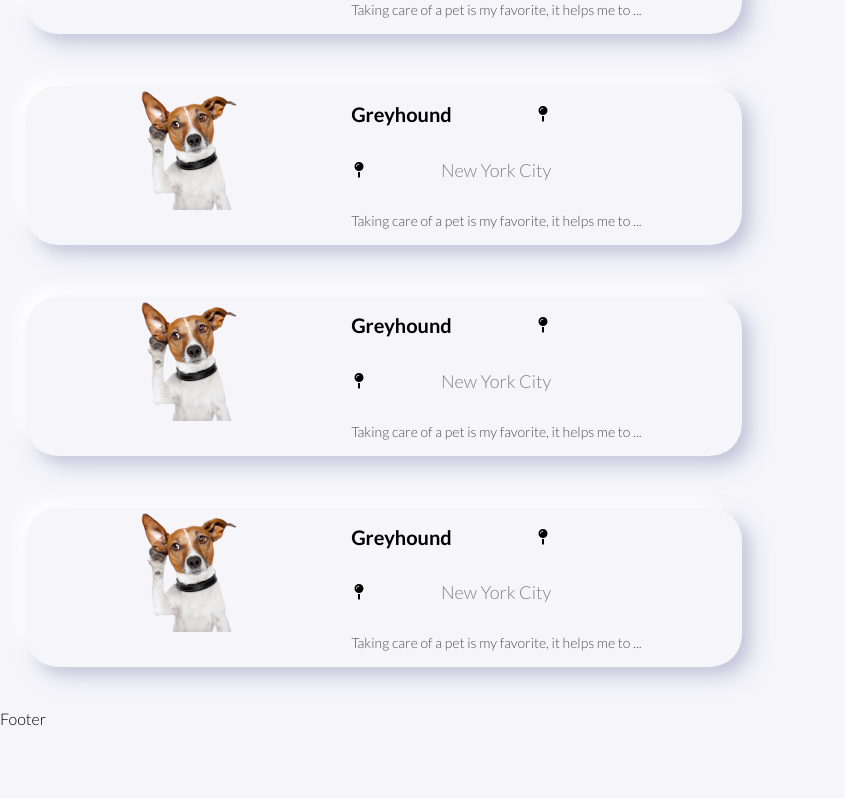
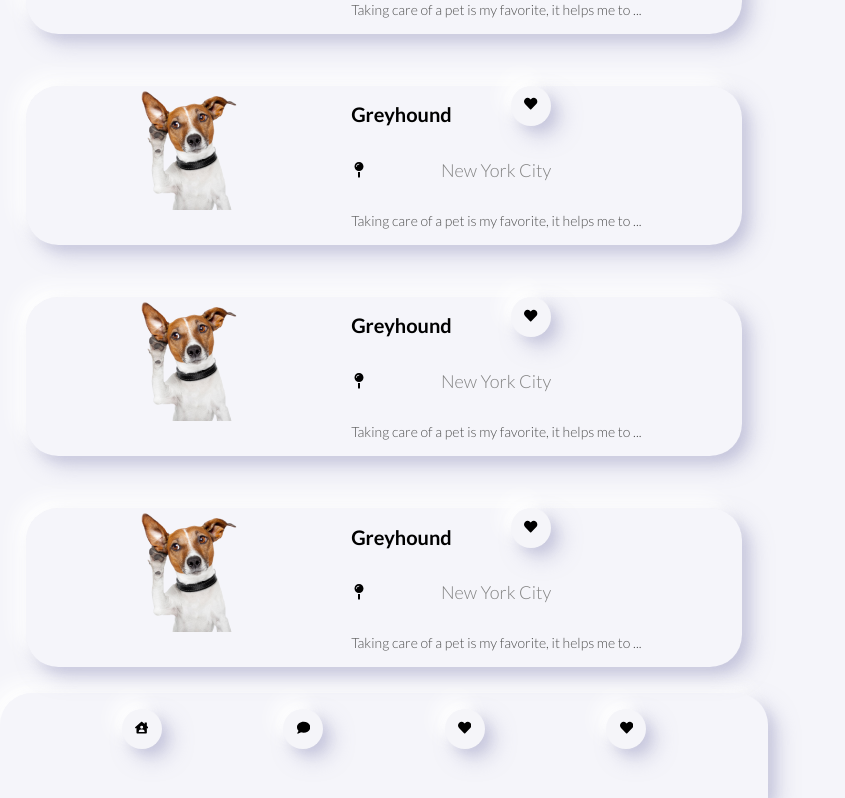
Before and after one commit to rts-cmk-wu09/framework1-mypets-sofiehilge, a React (Vite) app: page /listview in a window 1280 px wide. Shown: the part 708-1506 px from the top of the page, without its empty margins (0-845 px from the left). Before the commit the page ends 1452 px from the top, so only its background shows below. Built offline with nearby package versions, Linux system fonts and the light colour scheme.

Commit message:
add footer elements

```diff
--- a/src/templates/Footer.jsx
+++ b/src/templates/Footer.jsx
@@ -1,5 +1,28 @@
+import styled from "styled-components";
+import ButtonIcon from "../components/ButtonIcon";
+import { FaHouseUser, FaComment, FaHeart } from "react-icons/fa";
+
+const StyledFooter = styled.div`
+  display: flex;
+  justify-content: space-evenly;
+  height: 105px;
+  padding-top: 16px;
+  background-color: #F5F5FA;
+  box-shadow: -5px -5px 10px rgba(255, 255, 255, 0.5),
+    5px 5px 10px rgba(170, 170, 204, 0.25),
+    10px 10px 20px rgba(170, 170, 204, 0.5), -10px -10px 20px #ffffff;
+  border-top-left-radius: 32px;
+  border-top-right-radius: 32px;
+`;
 const Footer = () => {
-    return ( <p>Footer</p> );
-}
+  return (
+    <StyledFooter>
+      <ButtonIcon icon={<FaHouseUser />} />
+      <ButtonIcon icon={<FaComment />} />
+      <ButtonIcon icon={<FaHeart />} />
+      <ButtonIcon icon={< FaHeart/>} />
+    </StyledFooter>
+  );
+};
 
 export default Footer;
--- a/src/templates/card.jsx
+++ b/src/templates/card.jsx
@@ -1,8 +1,9 @@
 import styled from "styled-components";
 import animalportrait from "../assets/animalportrait.png";
 import Heading from "../components/Heading";
+import ButtonIcon from "../components/ButtonIcon";
 import Icon from "../components/icon";
-import { FaMapPin } from "react-icons/fa";
+import { FaHeart, FaMapPin } from "react-icons/fa";
 import Paragraf from "../components/Paragraf";
 
 const StyledCardContainer = styled.article`
@@ -40,10 +41,10 @@ const AnimalCard = () => {
       <StyledColumn>
         <StyledRow>
           <Heading title="Greyhound" size="20" center={false} as="h2" />
-          <Icon icon={<FaMapPin />} />
+          <ButtonIcon icon={<FaHeart />} />
         </StyledRow>
         <StyledRow>
-          <Icon icon={<FaMapPin />} />
+        <Icon icon={<FaMapPin />} />
           <Paragraf
             size="18"
             color="828282"
```
